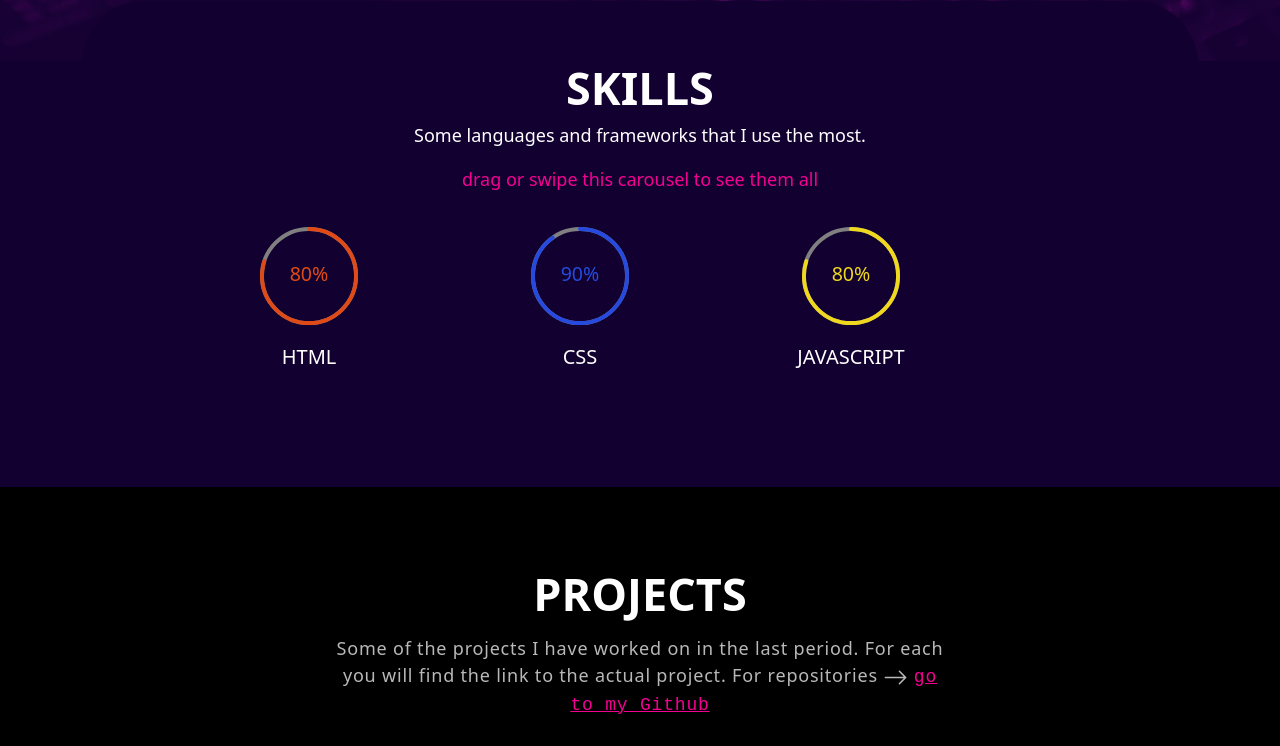
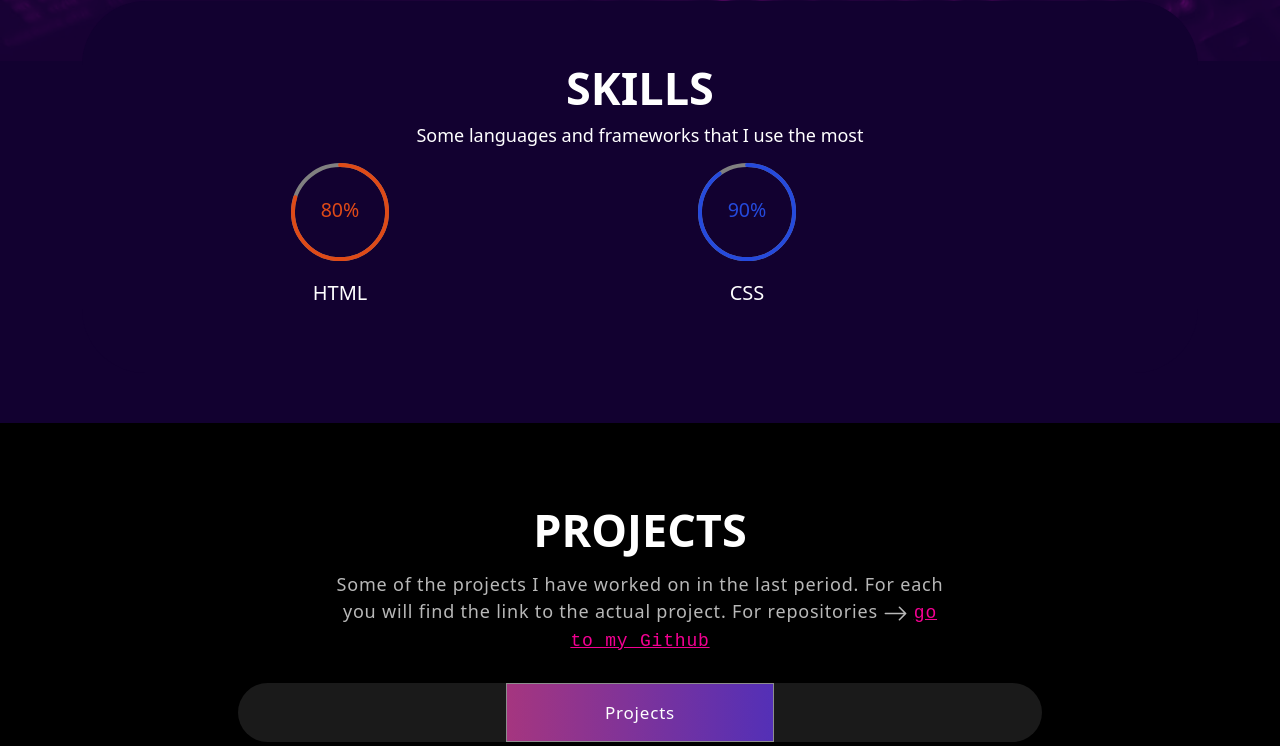
Before and after one commit to Shadhyb/portfolio, a React (Create React App) app: page / in a window 1280 px wide. Shown: the part 740-1486 px from the top of the page. Built offline with nearby package versions, Linux system fonts and the light colour scheme.

Commit message:
chore : mod

```diff
--- a/src/App.css
+++ b/src/App.css
@@ -366,15 +366,10 @@ span.wrap {
   margin: 0 auto;
   position: relative;
 }
-.skill span {
-  display: block;
-  padding: 20px 0;
-  color: #f30092;
-  text-transform: lowercase;
-}
 .skill-slider .item {
   width: 50%;
-
+  margin-inline: 15px;
+  padding-inline: 16px;
   cursor: -webkit-grab;
   cursor: grab;
 }
@@ -649,19 +644,14 @@ label {
   padding: 16px;
 }
 
-.footer span {
+.footer p {
   font-weight: 400;
   font-size: 14px;
-  text-transform: uppercase;
-  color: rgb(96, 95, 95);
-  text-decoration: none;
+  color: #b8b8b8;
   letter-spacing: 0.5px;
   margin-top: 20px;
 }
-.footer span a {
-  text-decoration: none;
-  color: #02c9f2;
-}
+
 @media screen and (min-width: 375px) {
   .navbar-brand {
     width: 30% !important;
--- a/src/components/Footer.js
+++ b/src/components/Footer.js
@@ -1,23 +1,14 @@
 import { Container, Row, Col } from "react-bootstrap";
-import cv from "../assets/pdf/CV.pdf";
+
 import linkedin3d from "../assets/img/linkedin3d.png";
 import github3d from "../assets/img/github3d.png";
-import { ArrowDownCircle } from "react-bootstrap-icons";
+
 export const Footer = () => {
   return (
     <footer className="footer">
       <Container>
         <Row className=" align-items-center">
-          <Col sm={12} md={6} className="text-align-center">
-            <span>
-              <a href={cv}>
-                {" "}
-                <ArrowDownCircle size={20} />
-                &nbsp;
-              </a>
-              Download my CV
-            </span>
-          </Col>
+          <Col sm={12} md={6} />
           <Col sm={12} md={6} className="text-center text-sm-end p-4">
             <div className="social-icon">
               <a href="https://github.com/Shadhyb">
--- a/src/components/Projects.js
+++ b/src/components/Projects.js
@@ -70,11 +70,7 @@ export const Projects = () => {
           <Col size={12}>
             <TrackVisibility>
               {({ isVisible }) => (
-                <div
-                  className={
-                    isVisible ? "animate__animated animate__fadeIn" : ""
-                  }
-                >
+                <div className={isVisible ? "animate__animated " : ""}>
                   <h2>Projects</h2>
                   <p>
                     Some of the projects I have worked on in the last period.
--- a/src/components/Skills.js
+++ b/src/components/Skills.js
@@ -15,13 +15,13 @@ export const Skills = () => {
     },
     desktop: {
       breakpoint: { max: 3000, min: 1024 },
-      items: 4,
+      items: 3,
       partialVisibilityGutter: 40,
     },
     tablet: {
       breakpoint: { max: 1024, min: 464 },
-      items: 3,
-      partialVisibilityGutter: 40,
+      items: 2,
+      partialVisibilityGutter: 30,
     },
     mobile: {
       breakpoint: { max: 464, min: 0 },
@@ -37,17 +37,14 @@ export const Skills = () => {
           <div className="col-12">
             <div className="skill-bx wow zoomIn">
               <h2>Skills</h2>
-              <p>
-                Some languages and frameworks that I use the most.
-                <span> Drag or swipe this carousel to see them all</span>
-              </p>
-
+              <p>Some languages and frameworks that I use the most</p>
               <Carousel
                 responsive={responsive}
                 infinite={true}
                 centerMode={false}
                 draggable
                 arrows={false}
+                renderArrowsWhenDisabled={false}
                 className="owl-carousel owl-theme skill-slider"
               >
                 <div className="item">
```
Also changed, not shown: 2 other files (tests, documents, lock files or other folders).
